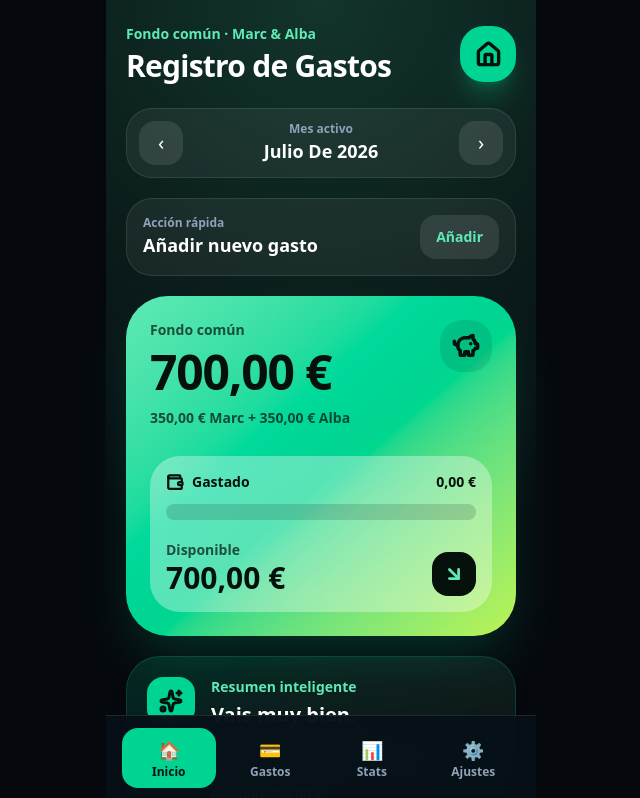
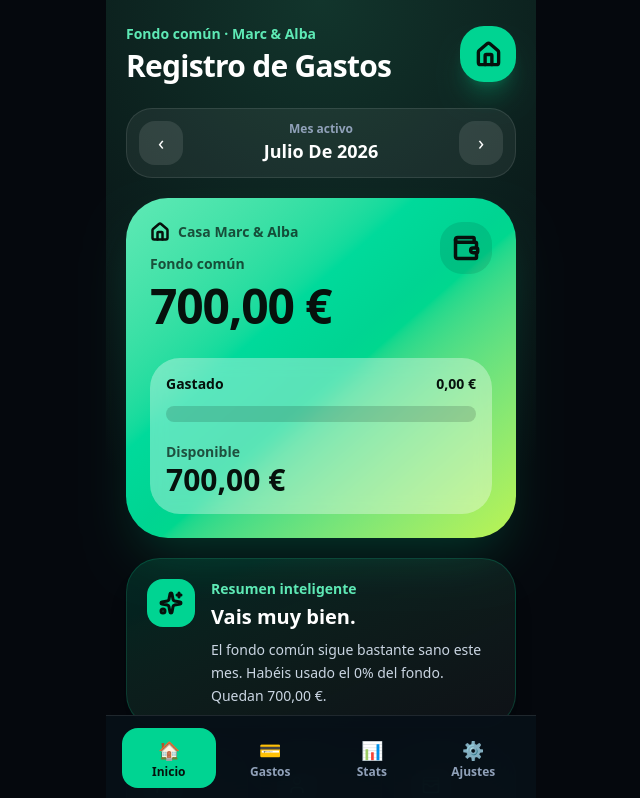
Before and after one commit to marcolivart/registro-gastos, a Next.js app: page / in a window 1280 px wide. Shown: the top 798 px of the page, without its empty margins (319-959 px from the left). Built offline with nearby package versions, Linux system fonts and the light colour scheme; no server answers; the database is empty.

Commit message:
Sprint 4.2 mejora visual del dashboard

```diff
--- a/app/page.tsx
+++ b/app/page.tsx
@@ -48,20 +48,6 @@ export default function Home() {
 
         <MonthSelector mesActivo={mesActivo} onChange={cambiarMes} />
 
-        <section className="mb-5 flex items-center justify-between rounded-[26px] border border-white/10 bg-white/[0.06] p-4">
-          <div>
-            <p className="text-xs font-bold text-slate-400">Acción rápida</p>
-            <p className="text-lg font-black">Añadir nuevo gasto</p>
-          </div>
-
-          <Link
-            href="/gastos"
-            className="rounded-2xl bg-white/10 px-4 py-3 text-sm font-black text-emerald-300 active:scale-95"
-          >
-            Añadir
-          </Link>
-        </section>
-
         {loading ? (
           <section className="mb-5 rounded-[40px] bg-white/10 p-6">
             <p className="text-slate-400">Cargando datos...</p>
--- a/components/dashboard/DashboardHero.tsx
+++ b/components/dashboard/DashboardHero.tsx
@@ -1,5 +1,5 @@
-import { ArrowDownRight, PiggyBank, Wallet } from "lucide-react";
-import { euro, FONDO_COMUN, APORTACION_POR_PERSONA } from "@/lib/helpers";
+import { Home, Wallet } from "lucide-react";
+import { euro, FONDO_COMUN } from "@/lib/helpers";
 
 type Props = {
   total: number;
@@ -12,27 +12,26 @@ export function DashboardHero({ total, disponible, porcentaje }: Props) {
     <section className="mb-5 overflow-hidden rounded-[42px] bg-gradient-to-br from-emerald-300 via-emerald-400 to-lime-300 p-6 text-[#06110c] shadow-2xl shadow-emerald-500/25">
       <div className="flex items-start justify-between">
         <div>
+          <div className="mb-3 flex items-center gap-2">
+            <Home size={20} strokeWidth={3} />
+            <p className="text-sm font-black opacity-70">Casa Marc & Alba</p>
+          </div>
+
           <p className="text-sm font-black opacity-70">Fondo común</p>
+
           <h2 className="mt-2 text-5xl font-black tracking-tight">
             {euro(FONDO_COMUN)}
           </h2>
         </div>
 
         <div className="grid h-13 w-13 place-items-center rounded-[22px] bg-[#06110c]/10">
-          <PiggyBank size={28} strokeWidth={3} />
+          <Wallet size={28} strokeWidth={3} />
         </div>
       </div>
 
-      <p className="mt-3 text-sm font-black opacity-70">
-        {euro(APORTACION_POR_PERSONA)} Marc + {euro(APORTACION_POR_PERSONA)} Alba
-      </p>
-
       <div className="mt-7 rounded-[30px] bg-white/35 p-4 backdrop-blur">
         <div className="mb-3 flex items-center justify-between">
-          <div className="flex items-center gap-2">
-            <Wallet size={18} strokeWidth={3} />
           <span className="text-sm font-black">Gastado</span>
-          </div>
           <span className="text-sm font-black">{euro(total)}</span>
         </div>
 
@@ -43,8 +42,7 @@ export function DashboardHero({ total, disponible, porcentaje }: Props) {
           />
         </div>
 
-        <div className="mt-5 flex items-end justify-between">
-          <div>
+        <div className="mt-5">
           <p className="text-sm font-black opacity-70">
             {disponible >= 0 ? "Disponible" : "Fondo superado"}
           </p>
@@ -54,11 +52,6 @@ export function DashboardHero({ total, disponible, porcentaje }: Props) {
               : `${euro(Math.abs(disponible))} extra`}
           </p>
         </div>
-
-          <div className="grid h-11 w-11 place-items-center rounded-2xl bg-[#06110c] text-emerald-300">
-            <ArrowDownRight size={22} strokeWidth={3} />
-          </div>
-        </div>
       </div>
     </section>
   );
```
Lines whose indentation alone changed are shown as unchanged.
